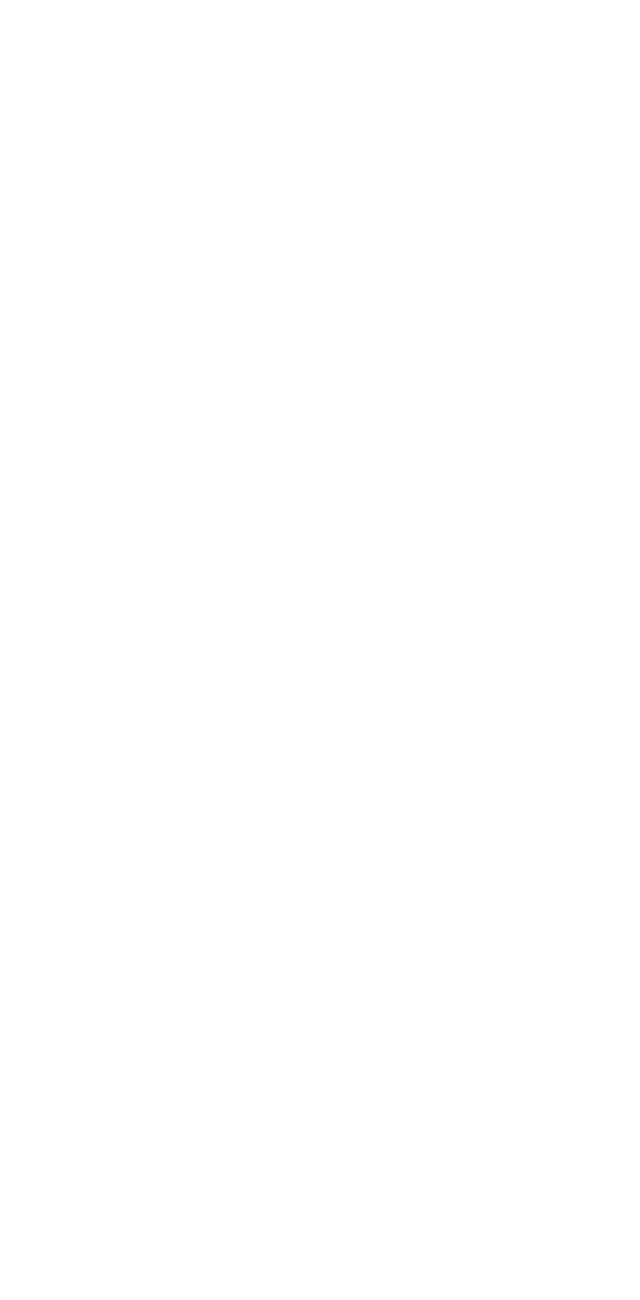
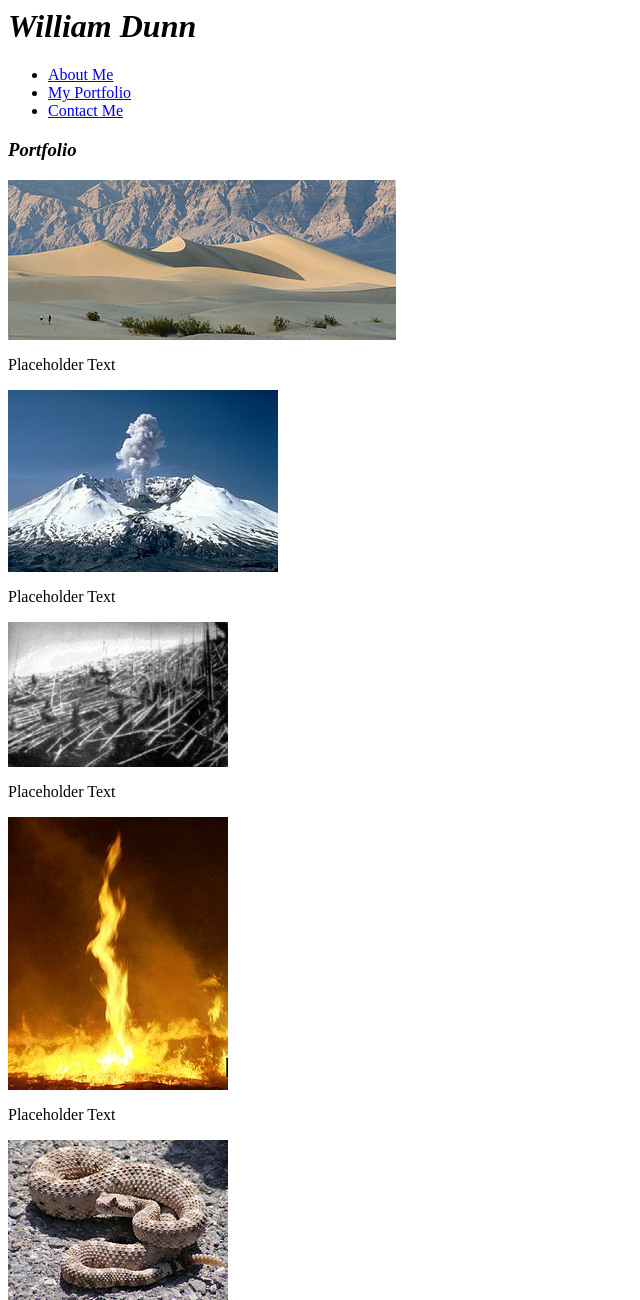
Before and after one commit to Justice4None/Basic-Portfolio, a plain HTML site: page portfolio.html in a window 1280 px wide. Shown: the top 1300 px of the page, without its empty margins (0-640 px from the left). Before the commit the page ends 800 px from the top, so only its background shows below. Drawn offline with Linux system fonts and the light colour scheme.

Commit message:
Update #6 to Master

```diff
--- a/portfolio.html
+++ b/portfolio.html
@@ -0,0 +1,89 @@
+<html lang="en">
+<head>
+    <meta charset="UTF-8">
+    <meta name="viewport" content="width=device-width, initial-scale=1.0">
+    <meta http-equiv="X-UA-Compatible" content="ie=edge">
+    <title>Portfolio</title>
+    <link rel="stylesheet" href="assets/css/style.css">
+</head>
+<body>
+    <div class="header1">
+        <header>
+            <h1>
+                <b><i>William Dunn</i></b>
+            </h1>
+        <div id="headerbox"></div>
+        </header>
+    </div>
+    <div class="links">
+        <ul>
+            <li>
+                <a href="index.html">About Me</a>
+            </li>
+            <li>
+                <a href="portfolio.html">My Portfolio</a>
+            </li>
+            <li>
+                <a href="contact.html">Contact Me</a>
+            </li>
+        </ul>
+    </div>
+    <div class="header2">
+        <h3>
+            <i>Portfolio</i>
+        </h3>
+    </div>
+    <div class="column">
+        <div class="container">
+            <a href="https://en.wikipedia.org/wiki/Death_Valley" target="_blank">
+                <img src="assets/images/portfolio1.jpg">
+            </a>
+            <div class="banners">
+                <p>Placeholder Text</p>
+            </div>
+        </div>
+        <div class="container">
+            <a href="https://en.wikipedia.org/wiki/Mount_St._Helens" target="_blank">
+                <img src="assets/images/portfolio2.jpg">
+            </a>
+            <div class="banners">
+                <p>Placeholder Text</p>
+            </div>
+        </div>
+        <div class="container">
+            <a href="https://en.wikipedia.org/wiki/Tunguska_event" target="_blank">
+                <img src="assets/images/portfolio3.png">
+            </a>
+            <div class="banners">
+                <p>Placeholder Text</p>
+            </div>
+        </div>
+        <div class="container">
+            <a href="https://en.wikipedia.org/wiki/Fire_whirl" target="_blank">
+                <img src="assets/images/portfolio4.jpg">
+            </a>
+            <div class="banners">
+                <p>Placeholder Text</p>
+            </div>
+        </div>
+        <div class="containers">
+            <a href="https://en.wikipedia.org/wiki/Rattlesnake" target="_blank">
+                <img src="assets/images/portfolio5.jpg">
+
+            </a>
+            <div class="banners">
+                <p>Placeholder Text</p>
+            </div>
+        </div>
+        <div class="containers">
+            <a href="https://en.wikipedia.org/wiki/Chernobyl_disaster" target="_blank">
+                <img src="assets/images/portfolio6.jpg">
+            </a>
+            <div class="banners">
+                <p>Placeholder Text</p>
+            </div>
+        </div>
+    </div>
+    <footer>2019 William Dunn</footer>
+</body>
+</html>
```
Also changed, not shown: contact.html (+1 -1 lines), index.html (+1 -1 lines), assets/images/portfolio1.jpg (added), assets/images/portfolio2.jpg (added), assets/images/portfolio3.png (added), assets/images/portfolio4.jpg (added), assets/images/portfolio5.jpg (added), assets/images/portfolio6.jpg (added), socialmedia.html (added).
